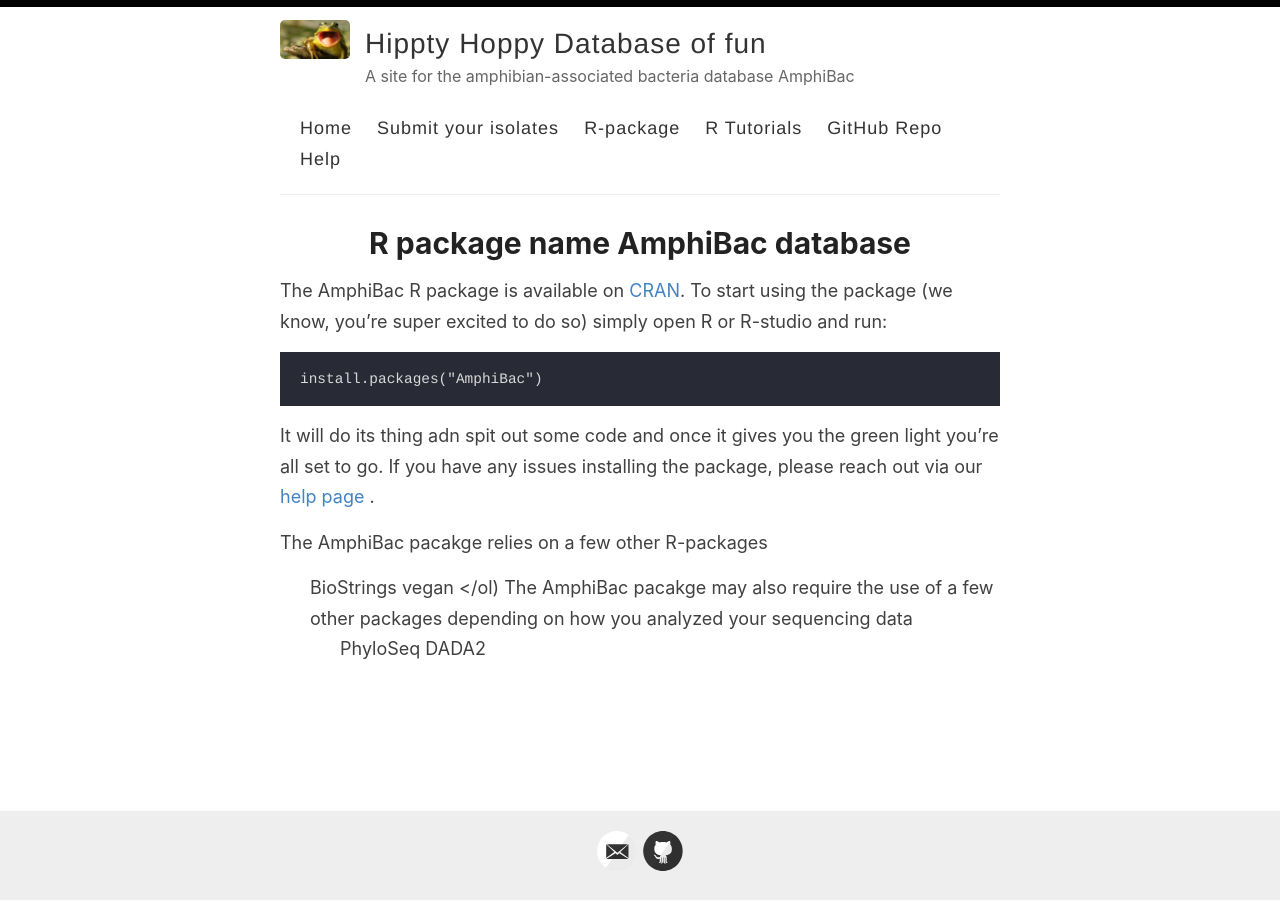
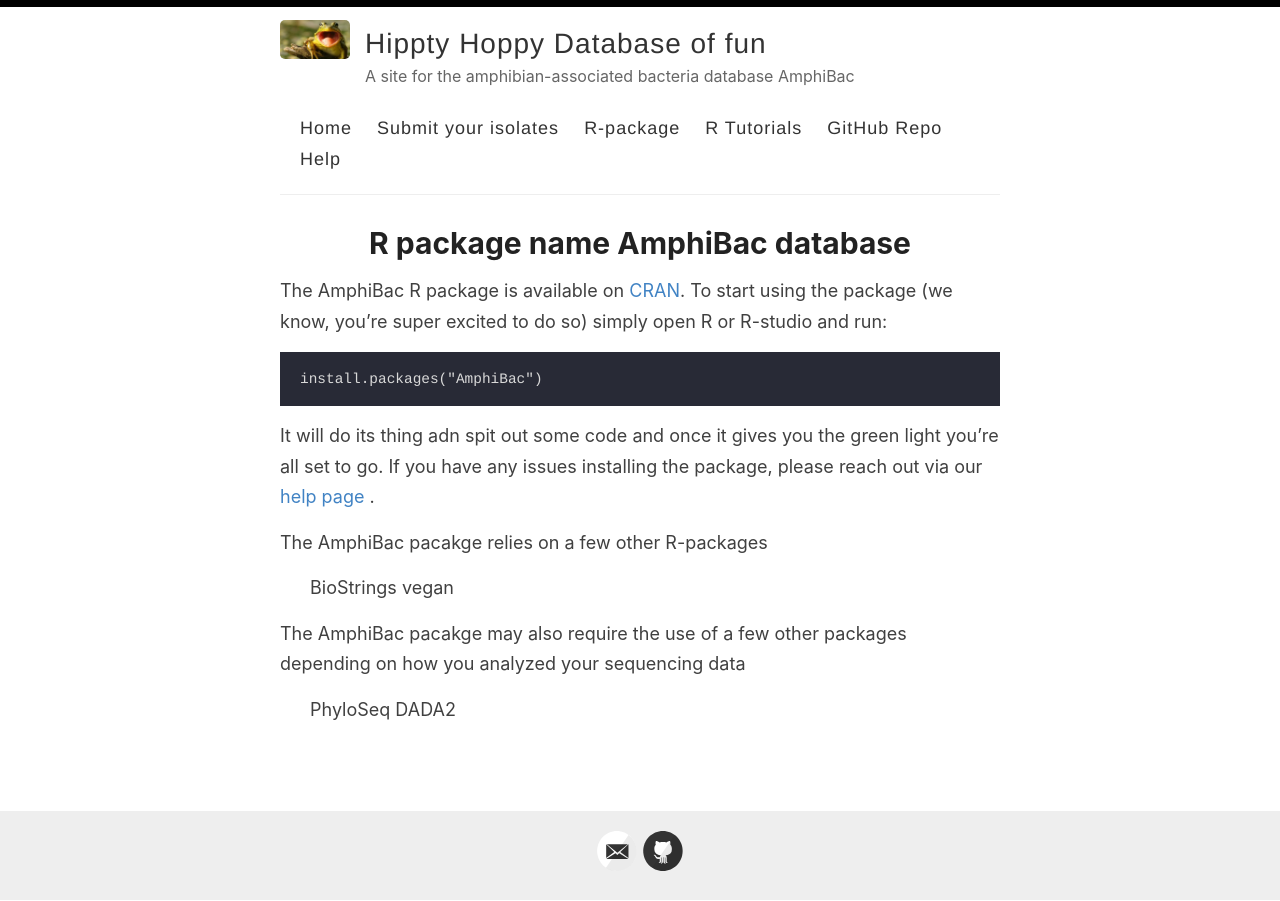
Before and after one commit to pattyjk/pattyjk.github.io, a Jekyll site: the page built from _pages/r-package.md, in a window 1280 px wide. Built offline with Jekyll 4.4.1, drawn with Linux system fonts in a browser that asks for light colours.

Commit message:
Update r-package.md

```diff
--- a/_pages/r-package.md
+++ b/_pages/r-package.md
@@ -17,7 +17,7 @@ The AmphiBac pacakge relies on a few other R-packages
 <ol>
   BioStrings
   vegan
-</ol)
+</ol>
 
   The AmphiBac pacakge may also require the use of a few other packages depending on how you analyzed your sequencing data
 
```
